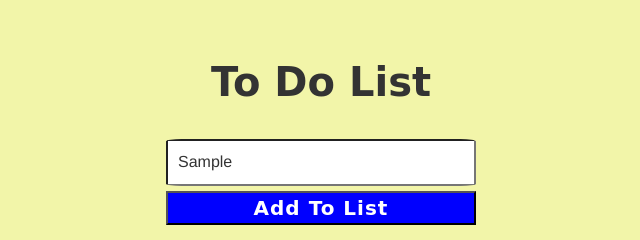
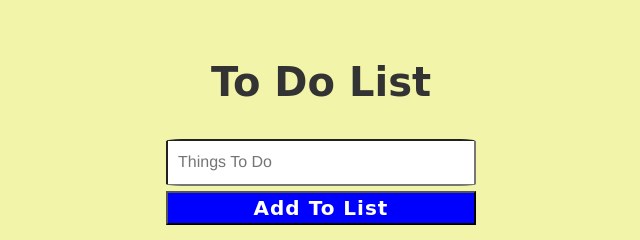
Before and after one commit to JordanAC/ToDoList, a plain HTML site: page index.html in a window 1280 px wide. Both pictures are taken after typing "Sample" into the empty fields and a click on the input "Add To List". Shown: the top 240 px of the page, 319-959 px from the left. Drawn offline with nearby package versions, Linux system fonts and the light colour scheme.

Commit message:
Update index.html

```diff
--- a/index.html
+++ b/index.html
@@ -71,6 +71,7 @@
 			$('.enter').click( function (e){
 				e.preventDefault();
 				new_task = $("#task").val();
+				$(this).closest("form").find("input[type=text]").val("");
 				addTask(new_task);
 				generateTask();
 			});
```
